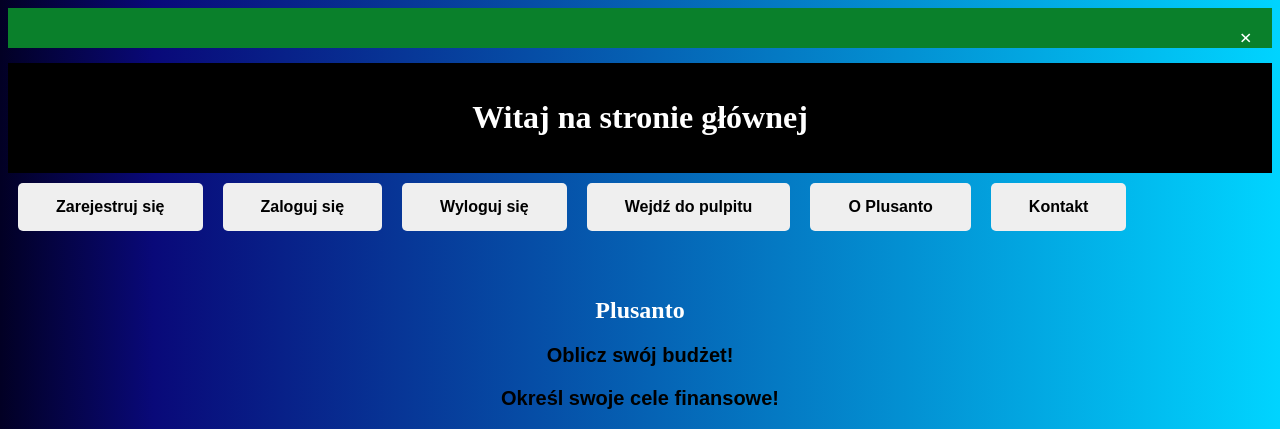
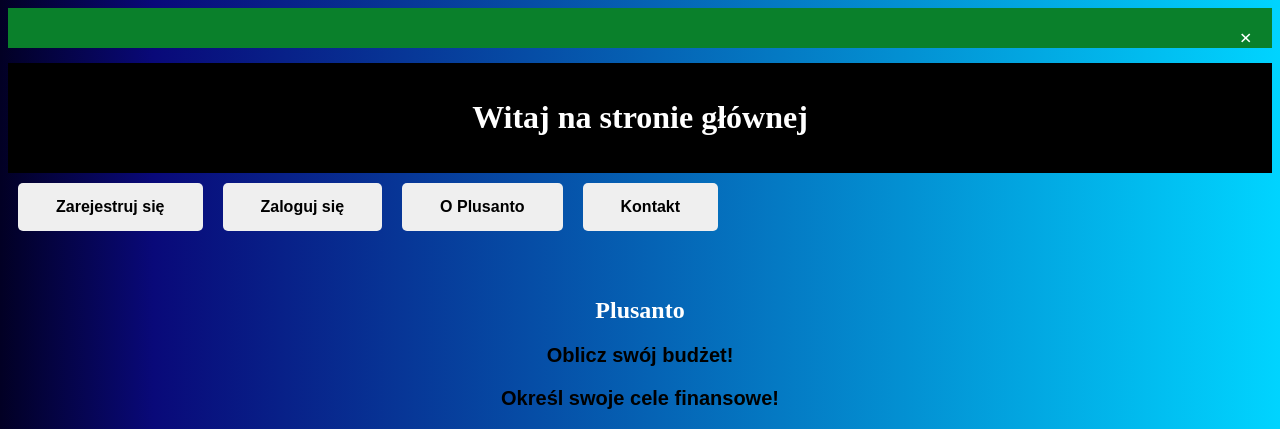
Before and after one commit to Bartolini515/Plusanto, a Django app: page / in a window 1280 px wide. Shown: the top 429 px of the page. Run offline with Django 5.2, Linux system fonts and the light colour scheme.

Commit message:
dodanie funkcjonalności strony oraz zanikanie zaloguj/zarejestruj

```diff
--- a/main/templates/index.html
+++ b/main/templates/index.html
@@ -26,19 +26,27 @@
 
     <header class="czarny-naglowek">
         <h1>Witaj na stronie głównej</h1>
+        {% if user.is_authenticated %}
+            <h4><b> {{ user.username }}</b></h4>
+        {% endif %}
     </header>
     <div class="text-image-container">
 
       </div>
 
     <ul>
-    <li><button class="button2"><a href="{% url 'register' %}">Zarejestruj się</a></button></li>
-    <li><button class="button2"><a href="{% url 'login' %}">Zaloguj się</a></button></li>
-    <li><button class="button2"><a href="{% url 'logout' %}">Wyloguj się</a></button></li> <!-- TODO Jedynie widoczne gdy użytkownik zalogowany -->
-    <li><button class="button2"><a href="{% url 'dashboard' %}">Wejdź do pulpitu</a></button></li>
+    {% if user.is_authenticated %}
+        <!-- Jeśli użytkownik jest zalogowany, nie pokazuj przycisków -->
+        <li><button class="button2"><a href="{% url 'logout' %}">Wyloguj się</a></button></li>
+        <li><button class="button2"><a href="{% url 'dashboard' %}">Wejdź do pulpitu</a></button></li>
+    {% else %}
+        <!-- Jeśli użytkownik nie jest zalogowany, pokazuj przyciski -->
+        <li><button class="button2"><a href="{% url 'register' %}">Zarejestruj się</a></button></li>
+        <li><button class="button2"><a href="{% url 'login' %}">Zaloguj się</a></button></li>
+    {% endif %}
     <li><button class="button2"><a href="{% url 'about' %}">O Plusanto</a></button></li>
     <li><button class="button2"><a href="{% url 'contact' %}">Kontakt</a></button></li>
-    </ul>
+</ul>
 
     <br /> <br />
     <!-- Napis Plusanto w ładnej czcionce dośc duże, obok całego tekstu po lewo logo Plusanto -->
```
Also changed, not shown: static/css/styles.css (line endings or trailing spaces).
